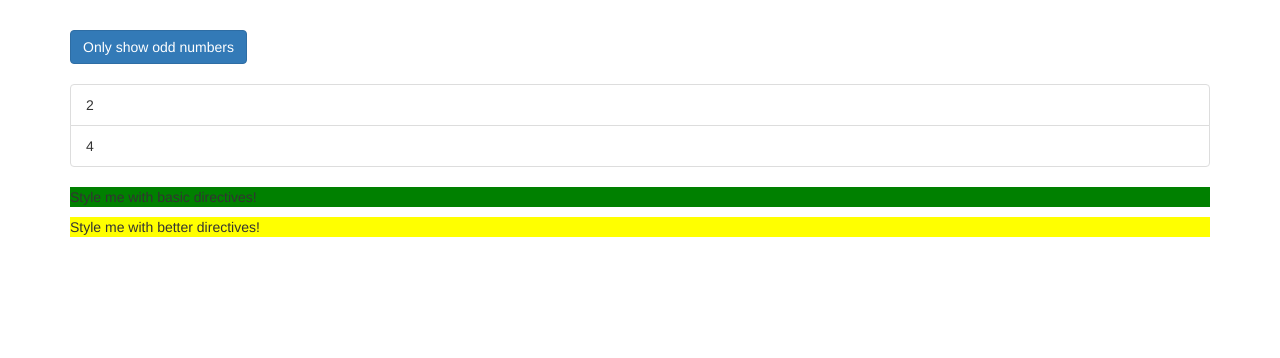
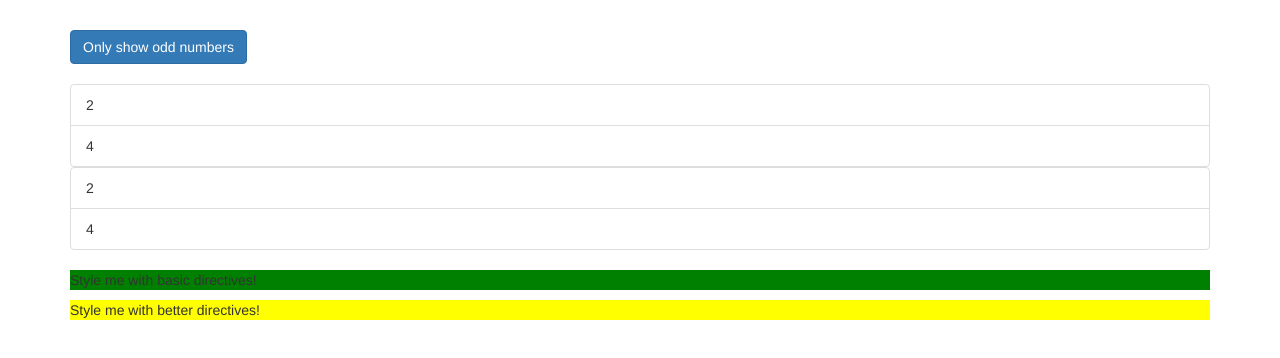
Before and after one commit to AustinVanStroodleBerry/DirectivesDeepDive, an Angular app in the folder directives-start/: page / in a window 1280 px wide. Shown: the top 358 px of the page. Built offline with nearby package versions, Linux system fonts and the light colour scheme.

Commit message:
ng-template

```diff
--- a/directives-start/src/app/app.component.html
+++ b/directives-start/src/app/app.component.html
@@ -24,6 +24,17 @@
             {{ even }}
           </li>
         </div>
+        <ng-template [ngIf]="!onlyOdd">
+          <div>
+            <li
+              class="list-group-item"
+              [ngClass]="{odd: even % 2 !== 0}"
+              [ngStyle]="{backgroundColor: even % 2 !== 0 ? 'yellow' : 'transparent'}"
+              *ngFor="let even of evenNumbers">
+              {{ even }}
+            </li>
+          </div>
+        </ng-template>
       </ul>
       <p appBasicHighlight>Style me with basic directives!</p>
       <p [appBetterHighlight]="'red'" defaultColor="yellow">Style me with better directives!</p>
```
